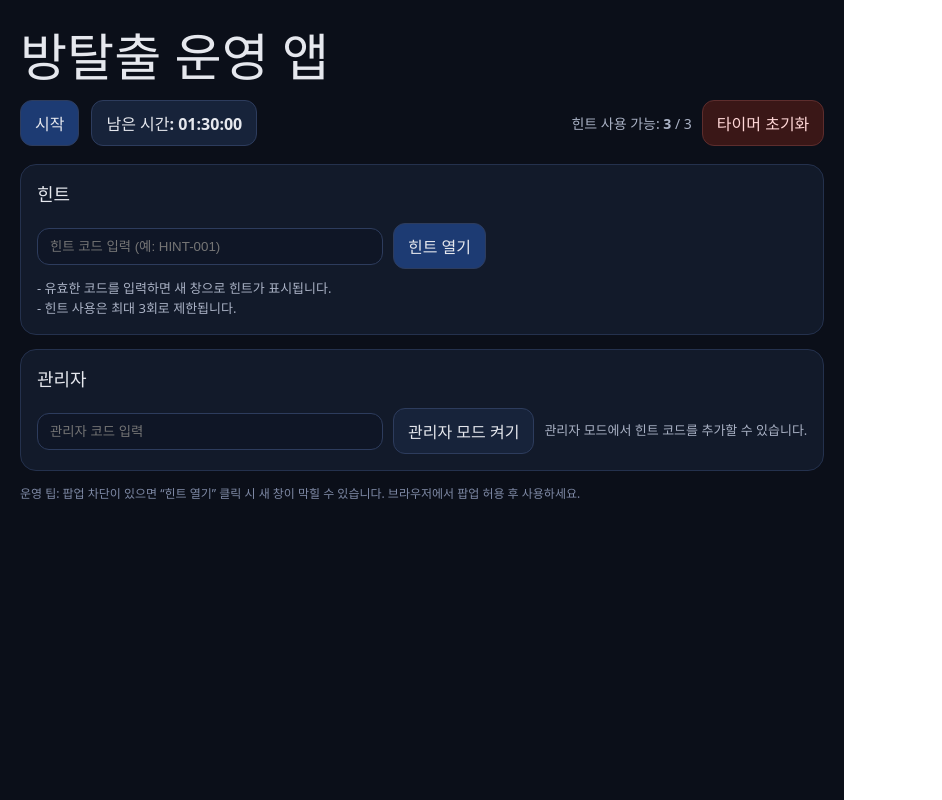
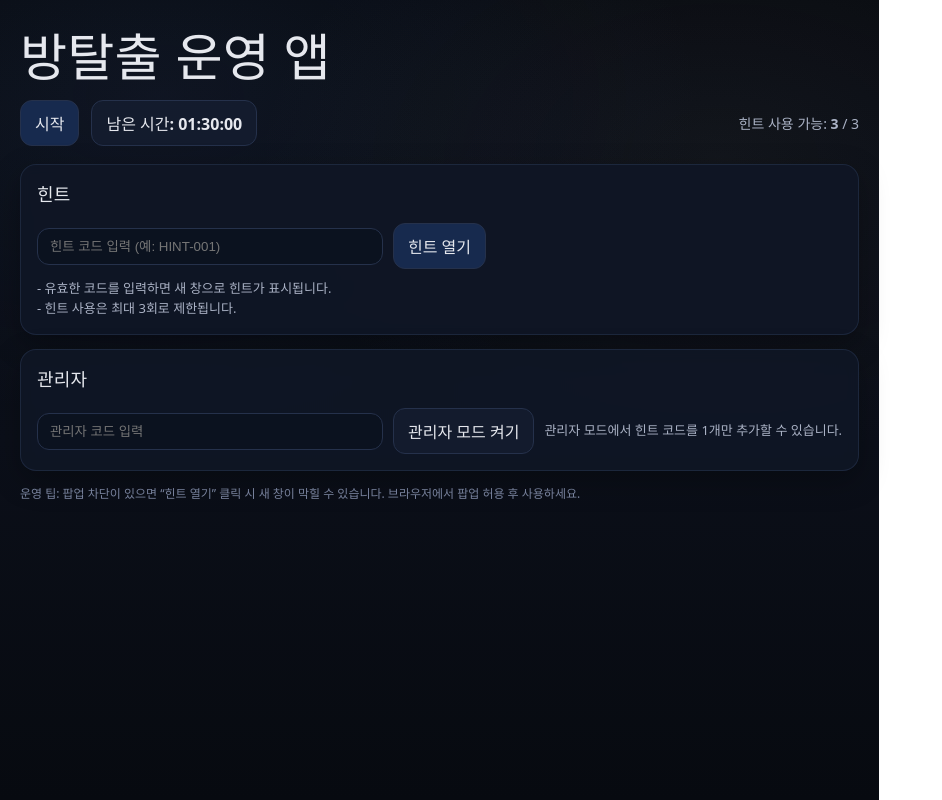
Before and after one commit to jakeedward1919/escape-room-app, a React (Vite) app: page / in a window 1280 px wide. Shown: the whole page, without its empty margins (0-942 px from the left). Built offline with nearby package versions, Linux system fonts and the light colour scheme.

Commit message:
Update UI: background, remove timer reset, limit admin hint add

```diff
--- a/src/App.jsx
+++ b/src/App.jsx
@@ -6,7 +6,7 @@ import React, { useEffect, useMemo, useRef, useState } from "react";
  * - Remaining time button
  * - Hint button: enter hint code -> open hint in a new window
  * - Hint usage limit: 3
- * - Admin code: enable adding hint codes
+ * - Admin code: enable adding hint codes (limit: 1 add per admin session)
  *
  * Note: This is NOT secure if deployed publicly with source exposed.
  */
@@ -59,6 +59,7 @@ function openHintWindow({ title, body }) {
     .replaceAll(">", "&gt;")
     .replaceAll("\n", "<br/>");
 
+  // 어두운 미니멀 힌트 창 스타일
   w.document.write(`
     <!doctype html>
     <html>
@@ -67,13 +68,40 @@ function openHintWindow({ title, body }) {
         <meta name="viewport" content="width=device-width, initial-scale=1" />
         <title>${escapedTitle}</title>
         <style>
-          body { font-family: system-ui, -apple-system, Segoe UI, Roboto, sans-serif; margin: 0; padding: 20px; background: #0b0f19; color: #e6e8ee; }
-          .card { background: #121a2a; border: 1px solid #24314d; border-radius: 14px; padding: 16px; }
-          h1 { font-size: 18px; margin: 0 0 10px; }
-          .body { font-size: 14px; line-height: 1.6; }
-          .meta { margin-top: 14px; font-size: 12px; color: #aab2c5; }
-          button { margin-top: 14px; padding: 10px 12px; border-radius: 10px; border: 1px solid #2d3c5d; background: #17233a; color: #e6e8ee; cursor: pointer; }
-          button:hover { filter: brightness(1.08); }
+          :root {
+            --bg: #0a0d14;
+            --card: #101625;
+            --border: #1f2a40;
+            --text: #e7e9ee;
+            --muted: #98a2b3;
+            --btn: #141d2f;
+            --btnb: #23304a;
+          }
+          body {
+            font-family: system-ui, -apple-system, Segoe UI, Roboto, sans-serif;
+            margin: 0; padding: 18px;
+            background: var(--bg);
+            color: var(--text);
+          }
+          .card {
+            background: var(--card);
+            border: 1px solid var(--border);
+            border-radius: 14px;
+            padding: 16px;
+          }
+          h1 { font-size: 16px; margin: 0 0 10px; letter-spacing: 0.2px; }
+          .body { font-size: 14px; line-height: 1.65; color: var(--text); }
+          .meta { margin-top: 12px; font-size: 12px; color: var(--muted); }
+          button {
+            margin-top: 14px;
+            padding: 10px 12px;
+            border-radius: 10px;
+            border: 1px solid var(--btnb);
+            background: var(--btn);
+            color: var(--text);
+            cursor: pointer;
+          }
+          button:hover { filter: brightness(1.06); }
         </style>
       </head>
       <body>
@@ -118,6 +146,7 @@ export default function App() {
   // Admin state
   const [adminMode, setAdminMode] = useState(false);
   const [adminInput, setAdminInput] = useState("");
+  const [adminAddRemaining, setAdminAddRemaining] = useState(0); // ✅ 관리자 모드 진입 시 1로 리셋
 
   // Hint input state
   const [hintCodeInput, setHintCodeInput] = useState("");
@@ -150,10 +179,7 @@ export default function App() {
 
   // Persist timer
   useEffect(() => {
-    localStorage.setItem(
-      LS_TIMER,
-      JSON.stringify({ durationSec, running, startAtMs })
-    );
+    localStorage.setItem(LS_TIMER, JSON.stringify({ durationSec, running, startAtMs }));
   }, [durationSec, running, startAtMs]);
 
   // Tick
@@ -185,17 +211,10 @@ export default function App() {
   }, [running, remainingSec]);
 
   function handleStart() {
-    // 이미 진행 중이면 무시
     if (running) return;
     setStartAtMs(Date.now());
     setNowMs(Date.now());
     setRunning(true);
-  }
-
-  function handleResetTimer() {
-    setRunning(false);
-    setStartAtMs(null);
-    setNowMs(Date.now());
   }
 
   function handleUseHint() {
@@ -216,17 +235,15 @@ export default function App() {
       return;
     }
 
-    // 사용 처리 후 새 창
     setHintUses((x) => x + 1);
     openHintWindow({ title: hint.title || code, body: hint.body || "" });
-
-    // 입력 초기화
     setHintCodeInput("");
   }
 
   function handleAdminLogin() {
     if (adminInput.trim() === ADMIN_CODE) {
       setAdminMode(true);
+      setAdminAddRemaining(1); // ✅ 관리자 모드 진입 시 힌트 추가 1회 허용
       setAdminInput("");
     } else {
       alert("관리자 코드가 올바르지 않습니다.");
@@ -234,6 +251,13 @@ export default function App() {
   }
 
   function handleAddHint() {
+    if (!adminMode) return;
+
+    if (adminAddRemaining <= 0) {
+      alert("관리자 모드에서 힌트 추가는 1회만 가능합니다.");
+      return;
+    }
+
     const code = normalizeCode(newCode);
     if (!code) {
       alert("추가할 힌트 코드를 입력해 주세요.");
@@ -257,6 +281,8 @@ export default function App() {
       [code]: { title: newTitle.trim(), body: newBody.trim() },
     }));
 
+    setAdminAddRemaining((n) => n - 1); // ✅ 1회 차감
+
     setNewCode("");
     setNewTitle("");
     setNewBody("");
@@ -275,9 +301,20 @@ export default function App() {
   const hintRemaining = MAX_HINT_USES - hintUses;
 
   return (
-    <div style={{ fontFamily: "system-ui, -apple-system, Segoe UI, Roboto, sans-serif", background: "#0b0f19", minHeight: "100vh", color: "#e6e8ee" }}>
+    <div
+      style={{
+        fontFamily: "system-ui, -apple-system, Segoe UI, Roboto, sans-serif",
+        minHeight: "100vh",
+        color: "#e6e8ee",
+        // ✅ 어두운 미니멀 배경
+        background:
+          "radial-gradient(900px 540px at 18% 12%, rgba(52, 74, 120, 0.16), transparent 60%)," +
+          "radial-gradient(800px 520px at 82% 20%, rgba(110, 110, 110, 0.10), transparent 58%)," +
+          "linear-gradient(180deg, #070a10 0%, #0b0f19 55%, #070a10 100%)",
+      }}
+    >
       <div style={{ maxWidth: 920, margin: "0 auto", padding: 20 }}>
-        <h1 style={{ margin: "8px 0 16px" }}>방탈출 운영 앱</h1>
+        <h1 style={{ margin: "8px 0 16px", letterSpacing: 0.2 }}>방탈출 운영 앱</h1>
 
         {/* Top controls */}
         <div style={{ display: "flex", gap: 12, flexWrap: "wrap", alignItems: "center", marginBottom: 18 }}>
@@ -302,19 +339,12 @@ export default function App() {
             <span style={{ fontSize: 14, color: "#aab2c5" }}>
               힌트 사용 가능: <b>{hintRemaining}</b> / {MAX_HINT_USES}
             </span>
-            <button
-              onClick={handleResetTimer}
-              style={btnStyleDanger()}
-              title="타이머를 초기화합니다(운영용)."
-            >
-              타이머 초기화
-            </button>
           </div>
         </div>
 
         {/* Hint section */}
         <div style={cardStyle()}>
-          <h2 style={{ marginTop: 0, fontSize: 18 }}>힌트</h2>
+          <h2 style={{ marginTop: 0, fontSize: 18, letterSpacing: 0.2 }}>힌트</h2>
           <div style={{ display: "flex", gap: 10, flexWrap: "wrap", alignItems: "center" }}>
             <input
               value={hintCodeInput}
@@ -334,7 +364,7 @@ export default function App() {
 
         {/* Admin section */}
         <div style={{ ...cardStyle(), marginTop: 14 }}>
-          <h2 style={{ marginTop: 0, fontSize: 18 }}>관리자</h2>
+          <h2 style={{ marginTop: 0, fontSize: 18, letterSpacing: 0.2 }}>관리자</h2>
 
           {!adminMode ? (
             <div style={{ display: "flex", gap: 10, flexWrap: "wrap", alignItems: "center" }}>
@@ -349,7 +379,7 @@ export default function App() {
                 관리자 모드 켜기
               </button>
               <div style={{ fontSize: 13, color: "#aab2c5" }}>
-                관리자 모드에서 힌트 코드를 추가할 수 있습니다.
+                관리자 모드에서 힌트 코드를 1개만 추가할 수 있습니다.
               </div>
             </div>
           ) : (
@@ -375,18 +405,20 @@ export default function App() {
                 style={textareaStyle()}
               />
               <div style={{ display: "flex", gap: 10, alignItems: "center", flexWrap: "wrap" }}>
-                <button onClick={handleAddHint} style={btnStylePrimary(false)}>
-                  힌트 코드 추가
-                </button>
-                <button onClick={() => setAdminMode(false)} style={btnStyleNeutral()}>
-                  관리자 모드 끄기
+                <button
+                  onClick={handleAddHint}
+                  style={btnStylePrimary(adminAddRemaining <= 0)}
+                  disabled={adminAddRemaining <= 0}
+                  title={adminAddRemaining <= 0 ? "관리자 모드에서 힌트 추가는 1회만 가능합니다." : "힌트를 추가합니다."}
+                >
+                  힌트 코드 추가 ({adminAddRemaining}/1)
                 </button>
                 <button
-                  onClick={() => setHintUses(0)}
+                  onClick={() => setAdminMode(false)}
                   style={btnStyleNeutral()}
-                  title="힌트 사용 횟수를 0으로 리셋합니다(운영용)."
+                  title="관리자 모드를 종료합니다."
                 >
-                  힌트 사용 리셋
+                  관리자 모드 끄기
                 </button>
               </div>
 
@@ -401,9 +433,7 @@ export default function App() {
                       <div key={code} style={hintRowStyle()}>
                         <div>
                           <div style={{ fontWeight: 700 }}>{code}</div>
-                          <div style={{ fontSize: 13, color: "#aab2c5" }}>
-                            {h.title}
-                          </div>
+                          <div style={{ fontSize: 13, color: "#aab2c5" }}>{h.title}</div>
                         </div>
                         <button
                           onClick={() => handleDeleteHint(code)}
@@ -431,10 +461,12 @@ export default function App() {
 // ======= Styles =======
 function cardStyle() {
   return {
-    background: "#121a2a",
-    border: "1px solid #24314d",
+    background: "rgba(16, 22, 37, 0.92)",
+    border: "1px solid rgba(31, 42, 64, 0.9)",
     borderRadius: 16,
     padding: 16,
+    boxShadow: "0 10px 30px rgba(0,0,0,0.28)",
+    backdropFilter: "blur(6px)",
   };
 }
 
@@ -444,8 +476,8 @@ function inputStyle() {
     maxWidth: "100%",
     padding: "10px 12px",
     borderRadius: 12,
-    border: "1px solid #2d3c5d",
-    background: "#0f1626",
+    border: "1px solid #25314b",
+    background: "rgba(12, 18, 32, 0.9)",
     color: "#e6e8ee",
     outline: "none",
   };
@@ -458,8 +490,8 @@ function textareaStyle() {
     marginTop: 10,
     padding: "10px 12px",
     borderRadius: 12,
-    border: "1px solid #2d3c5d",
-    background: "#0f1626",
+    border: "1px solid #25314b",
+    background: "rgba(12, 18, 32, 0.9)",
     color: "#e6e8ee",
     outline: "none",
     resize: "vertical",
@@ -471,8 +503,8 @@ function btnStylePrimary(disabled) {
   return {
     padding: "10px 14px",
     borderRadius: 12,
-    border: "1px solid #2d3c5d",
-    background: disabled ? "#1a2740" : "#1d3b73",
+    border: "1px solid #25314b",
+    background: disabled ? "rgba(20, 29, 47, 0.55)" : "rgba(25, 45, 84, 0.9)",
     color: "#e6e8ee",
     cursor: disabled ? "not-allowed" : "pointer",
     fontWeight: 700,
@@ -483,21 +515,9 @@ function btnStyleNeutral() {
   return {
     padding: "10px 14px",
     borderRadius: 12,
-    border: "1px solid #2d3c5d",
-    background: "#17233a",
+    border: "1px solid #25314b",
+    background: "rgba(20, 29, 47, 0.88)",
     color: "#e6e8ee",
-    cursor: "pointer",
-    fontWeight: 600,
-  };
-}
-
-function btnStyleDanger() {
-  return {
-    padding: "10px 14px",
-    borderRadius: 12,
-    border: "1px solid #5d2d2d",
-    background: "#3a1717",
-    color: "#ffd7d7",
     cursor: "pointer",
     fontWeight: 600,
   };
@@ -507,8 +527,8 @@ function btnStyleDangerSmall() {
   return {
     padding: "8px 10px",
     borderRadius: 12,
-    border: "1px solid #5d2d2d",
-    background: "#3a1717",
+    border: "1px solid rgba(93, 45, 45, 0.95)",
+    background: "rgba(58, 23, 23, 0.95)",
     color: "#ffd7d7",
     cursor: "pointer",
     fontWeight: 600,
@@ -524,7 +544,7 @@ function hintRowStyle() {
     gap: 12,
     padding: "10px 12px",
     borderRadius: 14,
-    border: "1px solid #24314d",
-    background: "#0f1626",
+    border: "1px solid rgba(31, 42, 64, 0.95)",
+    background: "rgba(12, 18, 32, 0.85)",
   };
 }
```
